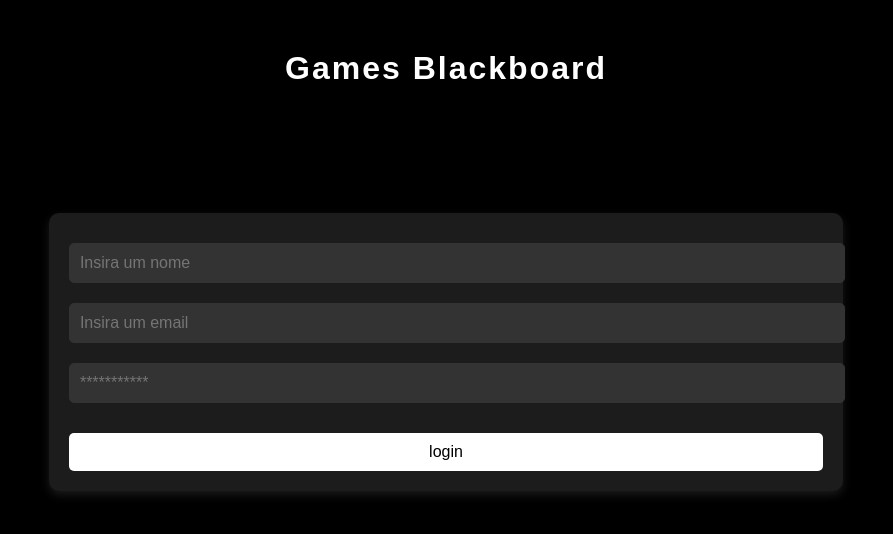
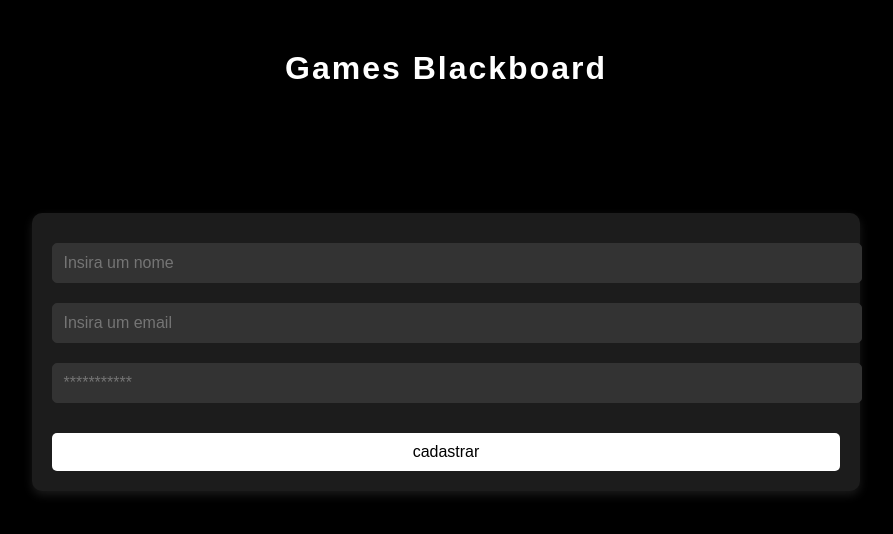
Before and after one commit to czaraugustocoder/atari_like_game_painel, a Flask app: page /cadastrar in a window 1280 px wide. Shown: the top 534 px of the page, without its empty margins (194-1087 px from the left). Run offline with Flask 3, Linux system fonts and the light colour scheme.

Commit message:
mudança do botão de login para cadastrar

```diff
--- a/server/templates/register.html
+++ b/server/templates/register.html
@@ -83,7 +83,7 @@
             <input type="text" name="name" placeholder="Insira um nome" required>
             <input type="email" name="email" placeholder="Insira um email" required>
             <input type="password" name="password" placeholder="***********" required>
-            <input type="submit" value="login">
+            <input type="submit" value="cadastrar">
         </form>
         {% if attempt %}
             <p>{{ msg }}</p>
```
